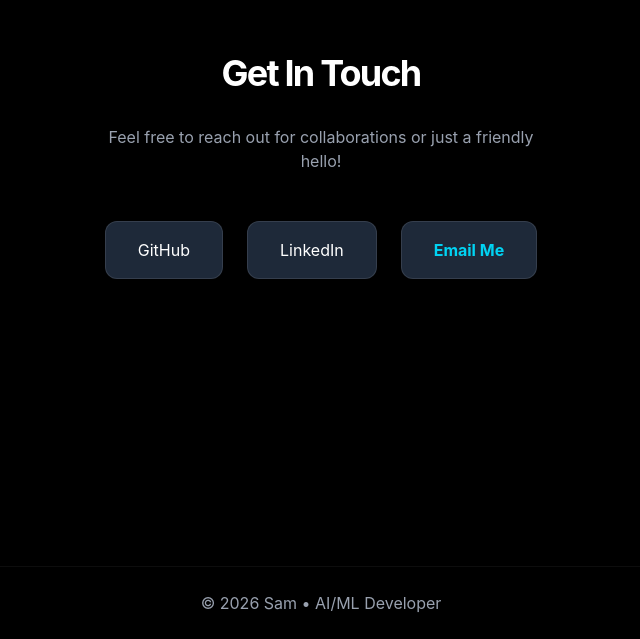
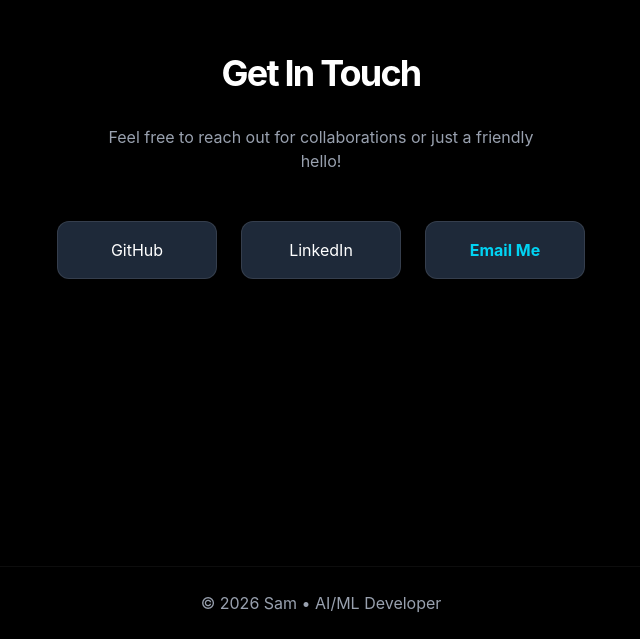
Before and after one commit to sambhavi298/portfolio, a React app: page / in a window 1280 px wide. Shown: the part 3434-4073 px from the top of the page, without its empty margins (319-959 px from the left). Built offline with nearby package versions, Linux system fonts and the light colour scheme; the HTML template or start-up script is replaced by a standard one.

Commit message:
Update Contact links and add email reveal hover effect

```diff
--- a/src/components/Contact.jsx
+++ b/src/components/Contact.jsx
@@ -1,6 +1,19 @@
+import { useState } from "react"
 import { motion } from "framer-motion"
 
 export default function Contact() {
+    const [emailLabel, setEmailLabel] = useState("Email Me")
+
+    const links = [
+        { label: "GitHub", href: "https://github.com/sambhavi298" },
+        { label: "LinkedIn", href: "https://www.linkedin.com/in/sambhavi-ranjan-b313bb347/" },
+        {
+            label: emailLabel,
+            href: "mailto:sambhavi2908@gmail.com",
+            isEmail: true
+        }
+    ]
+
     return (
         <motion.section
             id="contact"
@@ -33,23 +46,27 @@ export default function Contact() {
 
             <div className="flex flex-wrap justify-center gap-6">
 
-                {["GitHub", "LinkedIn", "Email Me"].map((label, index) => (
+                {links.map((link, index) => (
                     <motion.a
-                        key={label}
-                        href="#"
+                        key={link.href}
+                        href={link.href}
+                        target={link.isEmail ? undefined : "_blank"}
+                        rel={link.isEmail ? undefined : "noopener noreferrer"}
                         initial={{ opacity: 0, y: 20 }}
                         whileInView={{ opacity: 1, y: 0 }}
                         viewport={{ once: true }}
                         transition={{ duration: 0.5, delay: 0.5 + index * 0.1 }}
+                        onMouseEnter={() => link.isEmail && setEmailLabel("sambhavi2908@gmail.com")}
+                        onMouseLeave={() => link.isEmail && setEmailLabel("Email Me")}
                         whileHover={{
                             scale: 1.1,
                             backgroundColor: "rgba(31, 41, 55, 1)",
-                            borderColor: label === "Email Me" ? "rgba(6, 182, 212, 1)" : "rgba(6, 182, 212, 0.5)",
-                            color: label === "Email Me" ? "rgba(6, 182, 212, 1)" : "white"
+                            borderColor: link.isEmail ? "rgba(6, 182, 212, 1)" : "rgba(6, 182, 212, 0.5)",
+                            color: link.isEmail ? "rgba(6, 182, 212, 1)" : "white"
                         }}
-                        className={`px-8 py-4 bg-gray-800 border border-white/10 rounded-xl transition-all duration-300 ${label === "Email Me" ? "text-cyan-400 font-bold" : ""}`}
+                        className={`px-8 py-4 bg-gray-800 border border-white/10 rounded-xl transition-all duration-300 min-w-[160px] text-center ${link.isEmail ? "text-cyan-400 font-bold" : ""}`}
                     >
-                        {label}
+                        {link.label}
                     </motion.a>
                 ))}
 
```
